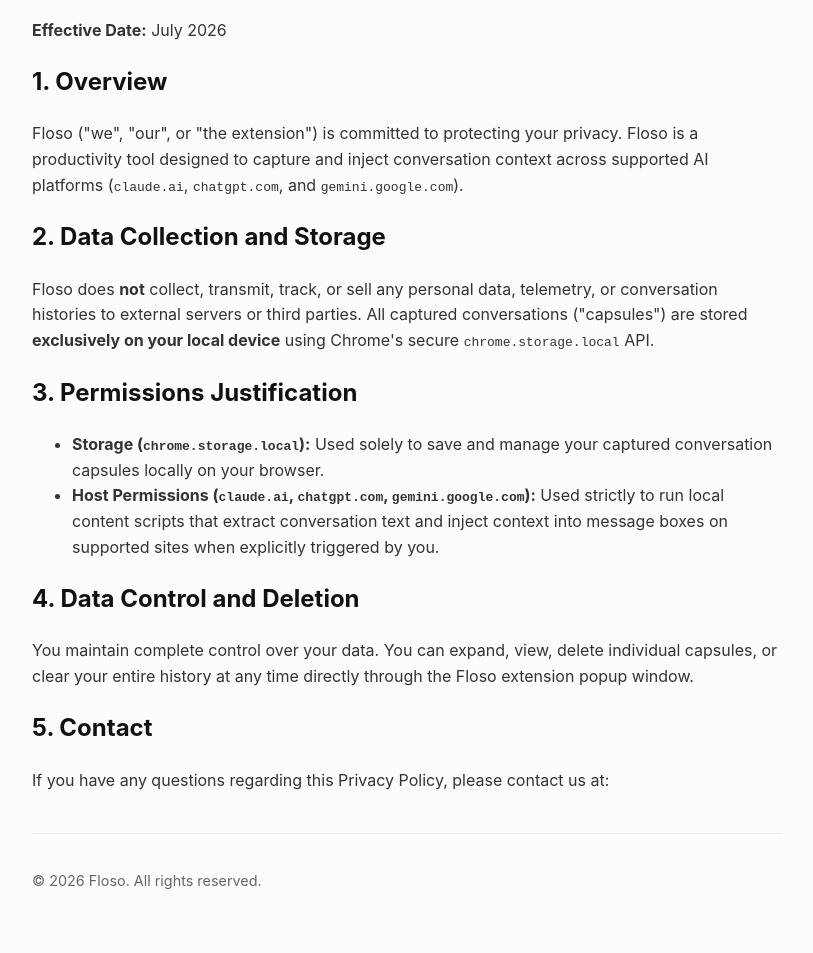
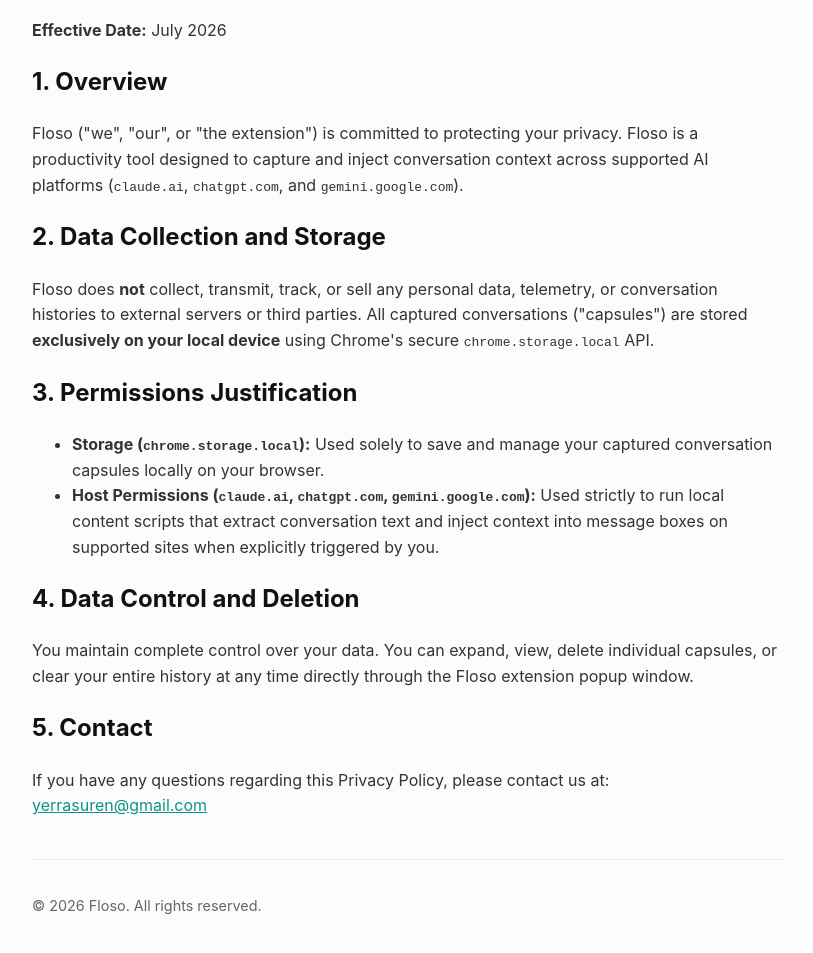
Before and after one commit to SurenDotCode/Floso, a browser extension: page index.html in a window 1280 px wide. Shown: the part 107-1060 px from the top of the page, without its empty margins (233-1046 px from the left). Before the commit the page ends 1039 px from the top, so only its background shows below. Drawn offline with Linux system fonts and the light colour scheme.

Commit message:
Add email link for privacy policy contact
Added email contact link for privacy inquiries.

```diff
--- a/index.html
+++ b/index.html
@@ -54,7 +54,7 @@
   <p>You maintain complete control over your data. You can expand, view, delete individual capsules, or clear your entire history at any time directly through the Floso extension popup window.</p>
 
   <h2>5. Contact</h2>
-  <p>If you have any questions regarding this Privacy Policy, please contact us at:
+  <p>If you have any questions regarding this Privacy Policy, please contact us at: <a href="mailto:yerrasuren@gmail.com">yerrasuren@gmail.com</a></p>
 
   <div class="footer">
     <p>&copy; 2026 Floso. All rights reserved.</p>
```
